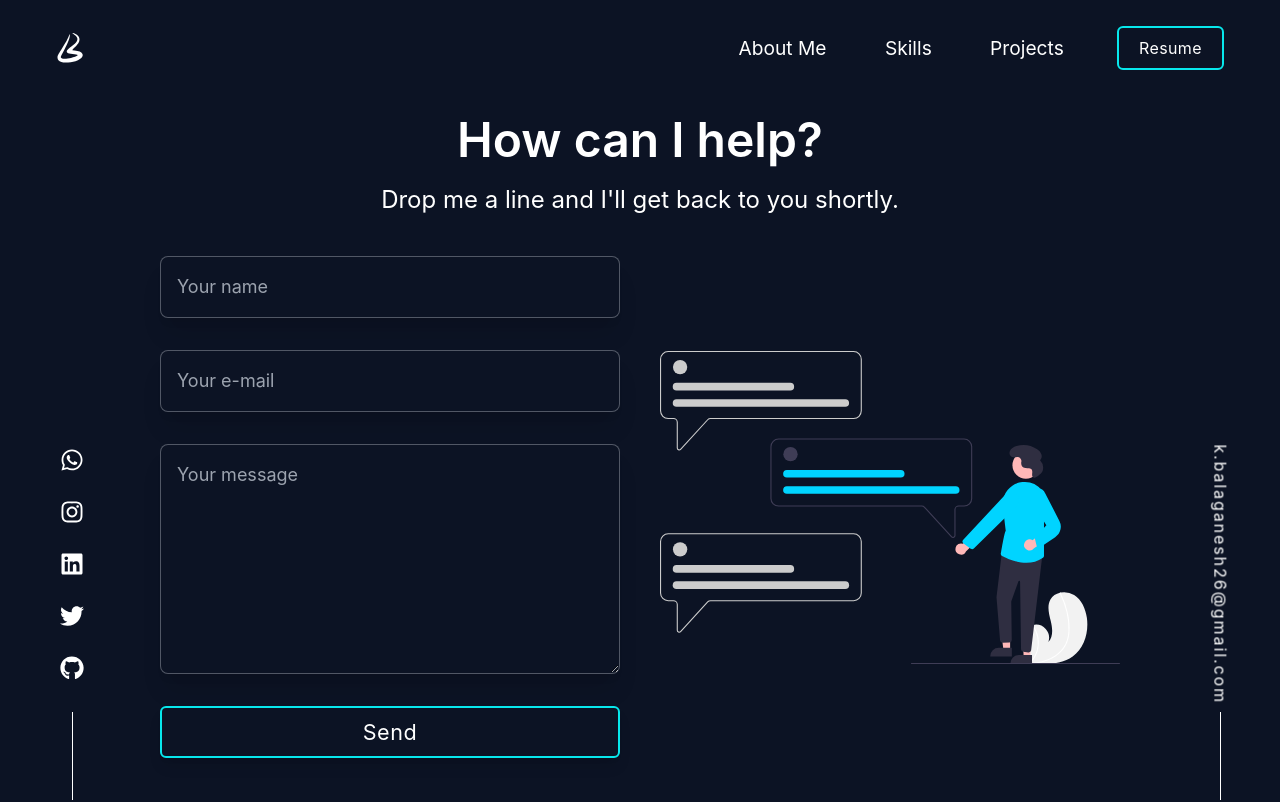
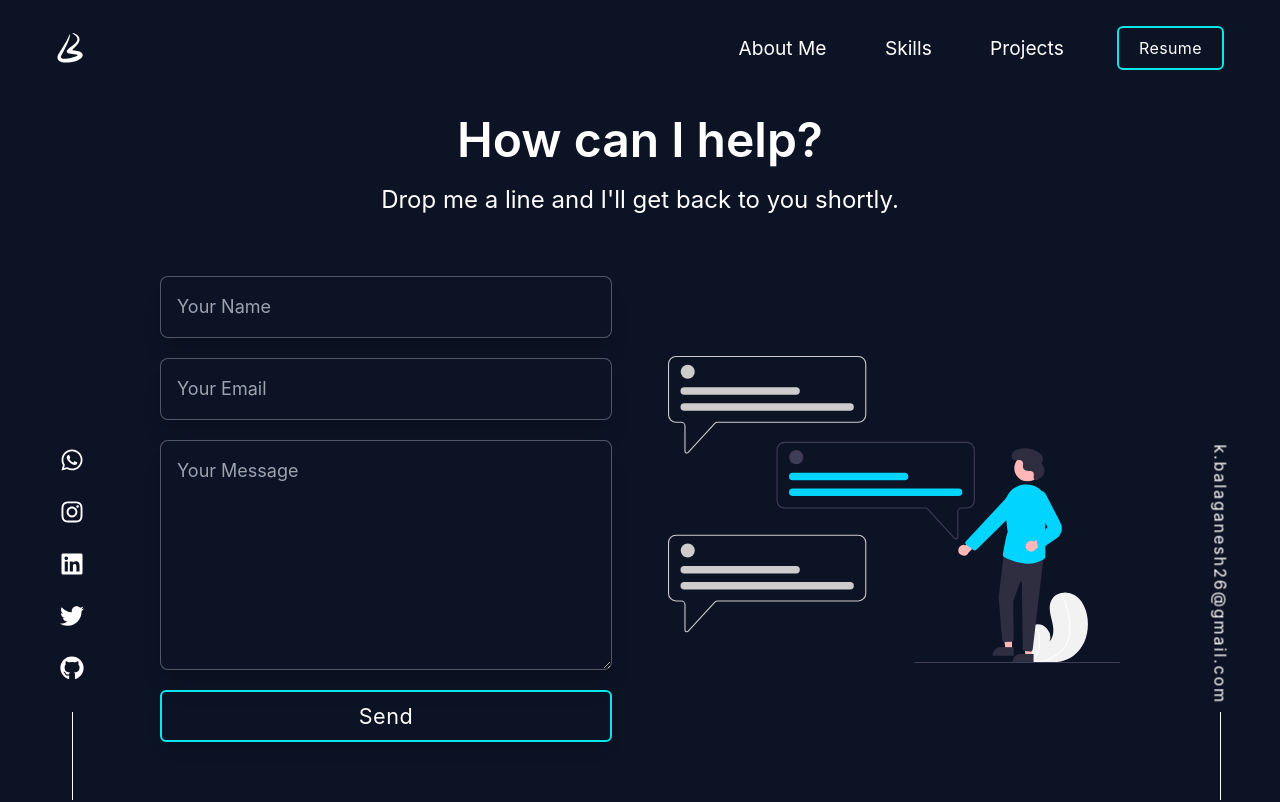
Before and after one commit to Balaganesh003/Balaganesh-dev, a Next.js app: page /contact in a window 1280 px wide. Shown: the top 802 px of the page. Built offline with nearby package versions, Linux system fonts and the light colour scheme.

Commit message:
added the email functionality in the contact page using emailjs

```diff
--- a/components/Footer.jsx
+++ b/components/Footer.jsx
@@ -4,8 +4,8 @@ import SocialLinksData from '@/socialLinksData';
 
 const Footer = () => {
   return (
-    <div className="text-center bg-primary  text-white py-16 md:pt-32">
-      <div className=" md:hidden flex items-center justify-center  space-x-5 pb-10">
+    <div className="text-center pb-10 bg-primary pt-14 text-white ">
+      <div className=" md:hidden pb-10 flex items-center justify-center  space-x-5 ">
         {SocialLinksData.map((link, index) => (
           <a key={index} target="_new" href={link.link}>
             <link.Icon className="text-[1.8rem]  transition-all hover:text-secondary duration-200 hover:-translate-y-[2px] hover:scale-105 cursor-pointer" />
--- a/components/Navigation.jsx
+++ b/components/Navigation.jsx
@@ -29,7 +29,7 @@ const Navigation = () => {
 
   useEffect(() => {
     window.addEventListener('scroll', () => {
-      if (window.scrollY > 95) {
+      if (window.scrollY > 96) {
         setIsSticky(true);
       } else {
         setIsSticky(false);
@@ -71,14 +71,14 @@ const Navigation = () => {
         <div className="relative">
           <div
             className={`w-full ${
-              isSticky && 'shadow-2xl fixed inset-x-0 top-0  '
+              isSticky && 'shadow-2xl fixed inset-x-0 top-0'
             } bg-primary flex justify-between h-[5rem] px-[1.5rem]`}>
             <div
               className="cursor-pointer flex items-center justify-center"
               onClick={ScrollToTop}>
-              <a href="#">
+              <Link href="/">
                 <Image src="/logo.svg" alt="My Logo" width={28} height={28} />
-              </a>
+              </Link>
             </div>
             {/* Toggle Button */}
 
@@ -91,7 +91,7 @@ const Navigation = () => {
           </div>
 
           <div
-            className={` right-0 top-0 transition-transform duration-200 delay-100 ${
+            className={` right-0 top-0 z-[2] transition-transform duration-200 delay-100 ${
               isOpen ? 'translate-x-0' : 'translate-x-[100%]'
             } fixed h-screen min-h-fit overflow-y-scroll w-[60%]   bg-bgNavy scrollbar-hide`}>
             <div className="px-[1.5rem] w-full py-6 text-right">
@@ -102,7 +102,7 @@ const Navigation = () => {
                 />
               </button>
             </div>
-            <ul className="flex flex-col space-y-5 items-center justify-center w-full">
+            <ul className="flex  flex-col space-y-5 items-center justify-center w-full">
               {navItems.map(({ text, link }, index) => (
                 <NavItem
                   toggleNav={handleNavToggle}
--- a/package.json
+++ b/package.json
@@ -9,14 +9,19 @@
     "lint": "next lint"
   },
   "dependencies": {
+    "@emailjs/browser": "^3.10.0",
     "@next/font": "13.1.2",
+    "@sendgrid/mail": "^7.7.0",
     "aos": "^3.0.0-beta.6",
+    "dotenv": "^16.0.3",
+    "emailjs": "^4.0.1",
     "eslint": "8.31.0",
     "eslint-config-next": "13.1.2",
     "framer-motion": "^8.4.3",
     "next": "13.1.2",
     "react": "18.2.0",
     "react-dom": "18.2.0",
+    "react-hot-toast": "^2.4.0",
     "react-icons": "^4.7.1",
     "react-router-dom": "^6.8.0",
     "tailwind-scrollbar-hide": "^1.1.7"
--- a/pages/api/hello.js
+++ b/pages/api/hello.js
@@ -1,5 +1,5 @@
 // Next.js API route support: https://nextjs.org/docs/api-routes/introduction
 
 export default function handler(req, res) {
-  res.status(200).json({ name: 'John Doe' })
+  res.status(200).json({ name: 'John Doe' });
 }
--- a/pages/contact.js
+++ b/pages/contact.js
@@ -1,58 +1,99 @@
-/* eslint-disable react-hooks/rules-of-hooks */
 import Image from 'next/image';
-import React, { useState } from 'react';
+import React, { useState, useEffect, useRef } from 'react';
 import ContactSvg from '../public/contact-svg.svg';
+import toast, { Toaster } from 'react-hot-toast';
+import emailjs from '@emailjs/browser';
 
-const contact = () => {
+const Contact = () => {
   const [name, setName] = useState('');
   const [email, setEmail] = useState('');
   const [message, setMessage] = useState('');
+  const [isStickyNav, setIsStickyNav] = useState(false);
+  const form = useRef();
 
-  const handleSubmit = (e) => {
+  useEffect(() => {
+    window.addEventListener('scroll', () => {
+      if (window.scrollY > 96) {
+        setIsStickyNav(true);
+      } else {
+        setIsStickyNav(false);
+      }
+    });
+  }, []);
+
+  const sendEmail = async (e) => {
     e.preventDefault();
-    console.log(name, email, message);
+    const loading = toast.loading('Sending message...');
+    const response = await emailjs.sendForm(
+      process.env.NEXT_PUBLIC_SERVICE_ID,
+      process.env.NEXT_PUBLIC_TEMPLATE_ID,
+      form.current,
+      process.env.NEXT_PUBLIC_PUBLIC_KEY
+    );
+
+    if (response.status === 200) {
+      toast.dismiss(loading);
+      toast.success('Message sent successfully!');
+      setName('');
+      setEmail('');
+      setMessage('');
+    } else {
+      toast.dismiss(loading);
+      toast.error('Something went wrong, please try again later');
+      console.log(response);
+    }
   };
 
   return (
-    <div className="bg-primary pt-5 text-white h-screen px-[1.5rem] md:px-[7rem] xl:px-[10rem] ">
+    <div
+      className={`bg-primary pt-5 text-white  px-[1.5rem] md:px-[7rem] xl:px-[10rem] ${
+        isStickyNav && 'md:mt-[6rem] mt-[5rem]'
+      } `}>
       <h1 className="text-4xl md:text-5xl font-semibold text-center">
         How can I help?
       </h1>
       <p className="text-2xl text-center mt-5">
         Drop me a line and I&apos;ll get back to you shortly.
       </p>
-      <div className="flex mt-10 gap-10 justify-center">
-        <form className="flex-1 flex flex-col gap-8 " onSubmit={handleSubmit}>
+      <div className="flex mt-10 gap-14 justify-center">
+        <form
+          ref={form}
+          onSubmit={sendEmail}
+          className="py-5 bg-primary  flex flex-col gap-5 flex-1 w-full">
           <input
             onChange={(e) => setName(e.target.value)}
             type="text"
-            className="bg-primary focus:border-secondary shadow-xl border  border-HeadingGray/50  text-lg focus:outline-none  px-4 rounded-lg py-4"
-            placeholder="Your name"
+            placeholder="Your Name"
             value={name}
+            name="name"
+            className="bg-primary w-full focus:border-secondary shadow-xl border  border-HeadingGray/50  text-lg focus:outline-none  px-4 rounded-lg py-4"
           />
 
           <input
             onChange={(e) => setEmail(e.target.value)}
             type="email"
-            placeholder="Your e-mail"
-            className="bg-primary shadow-xl border focus:border-secondary  border-HeadingGray/50  text-lg focus:outline-none  px-4 rounded-lg py-4"
+            name="email"
             value={email}
+            placeholder="Your Email"
+            className="bg-primary w-full focus:border-secondary shadow-xl border  border-HeadingGray/50  text-lg focus:outline-none  px-4 rounded-lg py-4"
           />
 
           <textarea
             onChange={(e) => setMessage(e.target.value)}
-            name="Your message"
-            id=""
-            cols="30"
-            rows="7"
+            name="message"
+            placeholder="Your Message"
             value={message}
-            placeholder="Your message"
-            className="bg-primary shadow-xl border focus:border-secondary border-HeadingGray/50  text-lg focus:outline-none  px-4 rounded-lg py-4"
+            cols={30}
+            rows={7}
+            className="bg-primary w-full focus:border-secondary shadow-xl border  border-HeadingGray/50  text-lg focus:outline-none  px-4 rounded-lg py-4"
           />
-
-          <button className="tracking-wide shadow-lg px-8 py-2 md:py-2 md:px-5  border-HeadingBlue border-2 rounded-md cursor-pointer hover:border-cyan-500 text-[1.35rem] hover:bg-cyan-300/5  ">
+          <button
+            type="submit"
+            value="Send"
+            className="tracking-wide  shadow-lg w-full transition-all duration-200 active:scale-90 px-8 py-2 md:py-2 md:px-5  border-HeadingBlue border-2 rounded-md cursor-pointer hover:border-cyan-500 text-[1.35rem] hover:bg-cyan-300/5  ">
             Send
           </button>
+          <Toaster />
         </form>
         <div className="md:flex hidden flex-1 items-center justify-center">
           <Image src={ContactSvg} alt="contactsvg" />
@@ -62,4 +103,4 @@ const contact = () => {
   );
 };
 
-export default contact;
+export default Contact;
--- a/pages/index.js
+++ b/pages/index.js
@@ -1,15 +1,11 @@
 import AOS from 'aos';
 import 'aos/dist/aos.css';
 import Head from 'next/head';
-import Navigation from '@/components/Navigation';
 import Header from '@/components/Header';
 import { useEffect, useState } from 'react';
 import AboutMe from '@/components/AboutMe';
 import Skills from '@/components/Skills';
 import Projects from '@/components/Projects';
-import Footer from '@/components/Footer';
-import MailSideBar from '@/components/MailSideBar';
-import SocialLinks from '@/components/SocialLinks';
 import ContactMe from '@/components/ContactMe';
 
 export default function Home() {
@@ -21,7 +17,7 @@ export default function Home() {
 
   useEffect(() => {
     window.addEventListener('scroll', () => {
-      if (window.scrollY > 95) {
+      if (window.scrollY > 96) {
         setIsStickyNav(true);
       } else {
         setIsStickyNav(false);
@@ -40,7 +36,6 @@ export default function Home() {
 
       <main
         className={`bg-primary h-full  flex flex-col items-center  relative text-white px-[1.5rem] w-screen md:w-auto   md:px-[3.5rem]`}>
-        {/* <SocialLinks /> */}
         <div className={`md:px-[4.5rem]`}>
           <div
             className={`h-[calc(100vh-7rem)] min-h-[30rem] xl:pb-10 items-center flex ${
@@ -59,9 +54,7 @@ export default function Home() {
           <Projects />
           <hr className="h-px mx-auto my-24 md:my-28 bg-gray-100 border-0 rounded  dark:bg-gray-700" />
           <ContactMe />
-          {/* <Footer /> */}
         </div>
-        {/* <MailSideBar /> */}
       </main>
     </>
   );
--- a/pages/projects.js
+++ b/pages/projects.js
@@ -1,7 +1,26 @@
-import React from 'react';
+import React, { useEffect, useState } from 'react';
 
-const projects = () => {
-  return <div className="h-screen bg-primary">projects</div>;
+const Projects = () => {
+  const [isStickyNav, setIsStickyNav] = useState(false);
+
+  useEffect(() => {
+    window.addEventListener('scroll', () => {
+      if (window.scrollY > 96) {
+        setIsStickyNav(true);
+      } else {
+        setIsStickyNav(false);
+      }
+    });
+  }, []);
+
+  return (
+    <div
+      className={`h-screen bg-primary px-[1.5rem] md:px-[7rem] xl:px-[10rem] text-white ${
+        isStickyNav && 'mt-[6rem] mt-[5rem]'
+      } `}>
+      <h1 className="text-4xl uppercase text-center pt-10">My Works</h1>
+    </div>
+  );
 };
 
-export default projects;
+export default Projects;
```
Also changed, not shown: 2 other files (tests, documents, lock files or other folders).
